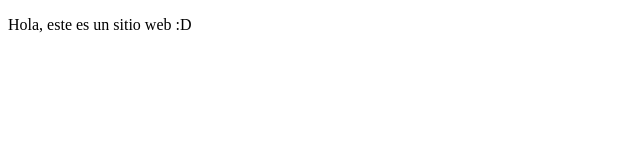
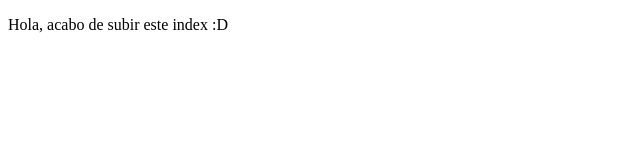
Before and after one commit to JoaquinAprendizaje/proyectoDemoCursoPrework, a plain HTML site: page index.html in a window 1280 px wide. Shown: the full height of the page, 0-640 px from the left. Drawn offline with Linux system fonts and the light colour scheme.

Commit message:
Cambiamos el contenido del archivo :D

```diff
--- a/index.html
+++ b/index.html
@@ -8,7 +8,7 @@
 </head>
 <body>
     <p>
-        Hola, este es un sitio web :D
+        Hola, acabo de subir este index :D
     </p>
 </body>
 </html>
```
